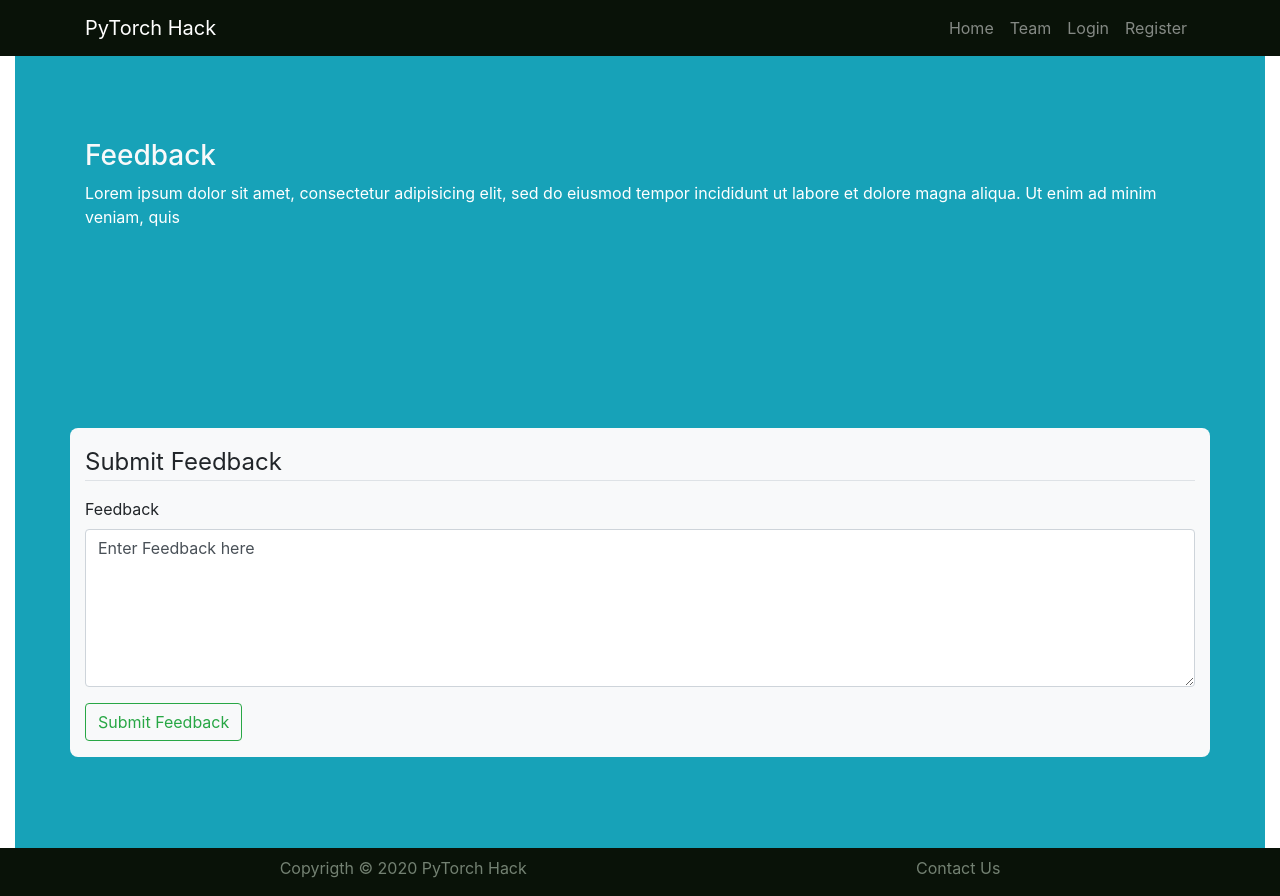
After one commit to dikwickley/pytorch_hack, a Flask app: page /contact in a window 1280 px wide. The commit adds this page. Run offline with Flask 2, Linux system fonts and the light colour scheme; some libraries are stand-ins or nearby versions.

Commit message:
Coontact page added

```diff
--- a/app.py
+++ b/app.py
@@ -134,5 +134,9 @@ def logout():
 def about():
 	return render_template('about.html')
 
+@app.route('/contact')
+def contact():
+	return render_template('contact.html')
+
 if __name__ == "__main__":
     app.run(debug=True)
--- /dev/null
+++ b/templates/contact.html
@@ -0,0 +1,58 @@
+{% extends "layout.html" %}
+
+{% block head %}
+<style type="text/css" media="screen">
+	#form-container {
+		height: 100vh;
+		/*border-radius: 8px;*/
+	}
+	.bd-r {
+		border-radius: 8px;
+	}
+</style>
+{% endblock head %}
+{% block content %}
+<div id="form-container" class="bg-info d-flex flex-column justify-content-around align-items-center">
+	<div class="container">
+		<h3 class="text-light">
+			Feedback
+		</h3>
+		<p class="text-white">
+			Lorem ipsum dolor sit amet, consectetur adipisicing elit, sed do eiusmod
+			tempor incididunt ut labore et dolore magna aliqua. Ut enim ad minim veniam,
+			quis
+		</p>
+	</div>
+	<div class="bg-light bd-r container py-3">
+		<!-- <form action="" method="" accept-charset="utf-8"> -->
+			<!-- <fieldset> -->
+				<legend class="border-bottom mb-3">Submit Feedback</legend>
+				<div class="form-group">
+					<label class="form-control-label">
+						Feedback
+					</label>
+					<textarea type="" id="feedback" rows="6" cols="60" class="form-control" type="text" name="feedback">Enter Feedback here</textarea>
+				</div>
+			<!-- </fieldset> -->
+			<a id="submit-button" class="my-2" href="mailto:sharma.dev4242@gmail.com?subject=Feedback!&body=Some text!">
+				<button class="btn btn-outline-success">Submit Feedback</button>
+			</a>
+		<!-- </form> -->
+	</div>
+</div>
+{% endblock content %}
+
+{% block scripts %}
+<script type="text/javascript" async defer>
+	// feedback = document.querySelector('#feedback').value;
+	// const submitButton = document.querySelector('#submit-button');
+	// let feedback = document.querySelector('#feedback').value
+	// submitButton.setAttribute('href', `mailto:sharma.dev4242@gmail.com?subject=Feedback!&body=${feedback}`);
+	document.querySelector('#feedback').addEventListener('input', () => {
+		// console.log('body modified');
+		const feedback = document.querySelector('#feedback').value;
+		// console.log(encodeURI(feedback));
+		document.querySelector('#submit-button').setAttribute('href', 'mailto:sharma.dev4242@gmail.com?subject=Feedback!&body=' + String(encodeURI(feedback)));
+	});
+</script>
+{% endblock scripts %}
--- a/templates/layout.html
+++ b/templates/layout.html
@@ -33,7 +33,7 @@
     }
 
     footer {
-    	position: fixed;
+    	/*position: fixed;*/
         background-color: #091208 !important;
         color: rgba(222, 239, 220, 0.5);
         /*position: fixed;*/
@@ -122,12 +122,13 @@
     <footer>
     	<div  class="container d-flex justify-content-around">
         	<a class="nav-item nav-link" href="{{ url_for('main') }}">Copyrigth &#169 2020 PyTorch Hack</a>
-        	<a class="nav-item nav-link" href="{{ url_for('about') }}">About Us</a>
+        	<a class="nav-item nav-link" href="{{ url_for('contact') }}">Contact Us</a>
     	</div>
     </footer>
     <script src="https://code.jquery.com/jquery-3.5.1.slim.min.js" integrity="sha384-DfXdz2htPH0lsSSs5nCTpuj/zy4C+OGpamoFVy38MVBnE+IbbVYUew+OrCXaRkfj" crossorigin="anonymous"></script>
     <script src="https://cdn.jsdelivr.net/npm/popper.js@1.16.0/dist/umd/popper.min.js" integrity="sha384-Q6E9RHvbIyZFJoft+2mJbHaEWldlvI9IOYy5n3zV9zzTtmI3UksdQRVvoxMfooAo" crossorigin="anonymous"></script>
     <script src="https://stackpath.bootstrapcdn.com/bootstrap/4.5.0/js/bootstrap.min.js" integrity="sha384-OgVRvuATP1z7JjHLkuOU7Xw704+h835Lr+6QL9UvYjZE3Ipu6Tp75j7Bh/kR0JKI" crossorigin="anonymous"></script>
+    {% block scripts %}{% endblock scripts %}
 </body>
 
 </html>
```
Also changed, not shown: templates/index.html (+8 -10 lines).
